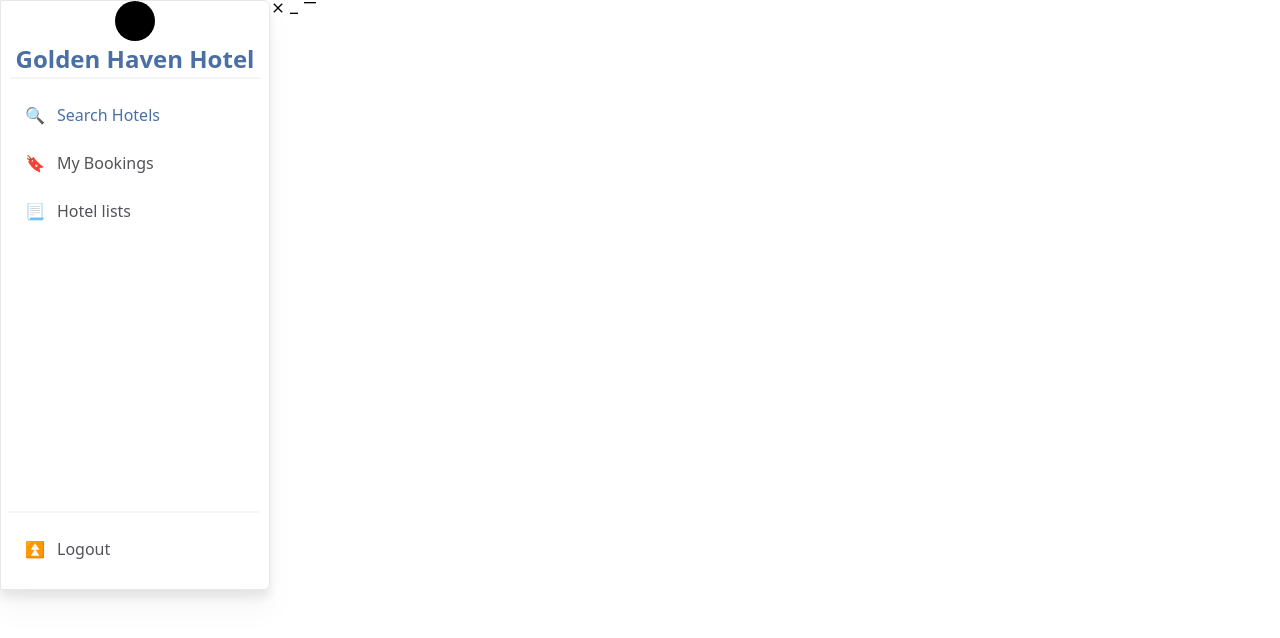
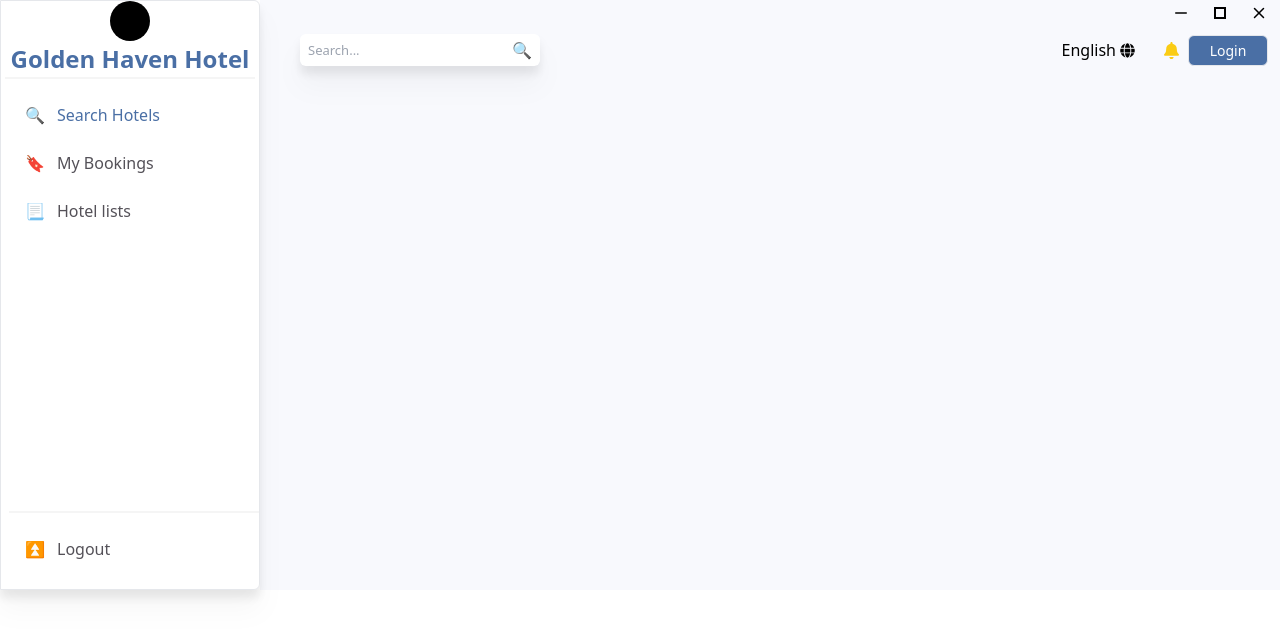
Before and after one commit to sujansijakhow/hotel-system, a React (Vite) app: page / in a window 1280 px wide. Shown: the top 638 px of the page. Built offline with nearby package versions, Linux system fonts and the light colour scheme.

Commit message:
Navbar/updated

```diff
--- a/src/components/Navbar.jsx
+++ b/src/components/Navbar.jsx
@@ -1,19 +1,55 @@
-import React from 'react'
-import { MdClose, MdMinimize, MdMaximize } from "react-icons/md";
+import React from 'react';
+import { X, Minus } from 'lucide-react';
+import { FaGlobe, FaBell } from 'react-icons/fa';
 
-const Navbar
- = () => {
-  return (
-    <div>
-        <div className='flex flex-col'>
-            <div className='flex'>
-                <span><MdClose /></span>
-                <span><MdMinimize /></span>
-                <span><MdMaximize /></span>
+const Navbar = () => {
+    return (
+        <div className="w-full bg-body">
+            <div className='flex flex-col gap-2'>
+
+                <div className="flex justify-end p-1 space-x-2">
+                    <button
+                        className="hover:bg-yellow-400 hover:text-black px-2 rounded transition duration-200"
+                        title="Minimize"
+                    >
+                        <Minus size={18} className='font-bold' />
+                    </button>
+                    <button
+                        className="hover:bg-green-400 hover:text-black px-2 rounded transition duration-200"
+                        title="Maximize"
+                    >
+                        <div className='border-2 border-black w-3 h-3'></div>
+                    </button>
+                    <button
+                        className="hover:bg-red-500 hover:text-white px-2 rounded transition duration-200"
+                        title="Close"
+                    >
+                        <X size={18} className='font-bold' />
+                    </button>
+                </div>
+                <div className='flex justify-between items-center ml-10'>
+                    <div className="h-8 w-60 bg-white drop-shadow-xl rounded-md flex justify-between pr-2 items-center focus-within:outline focus-within:outline-1 focus-within:outline-gray-400">
+                        <input type="text" className="outline-none h-8 pl-2 w-full bg-transparent text-gray-200 font-normal text-[13px]" placeholder='Search...' />
+                        <span className='cursor-pointer'>🔍</span>
+                    </div>
+
+                    <div className='flex gap-7 text mr-3'>
+                        <div className='flex gap-1 items-center'>
+                            <span className='font-inter'>English</span>
+                            <FaGlobe size={15} />
+                        </div>
+                        <div className='flex items-center gap-2'>
+                            <FaBell size={17} className='text-yellow-400 outline-1 outline-1-black' />
+                            <button className='bg-primary rounded-md w-20 font-medium text-white text-[14px] border p-1'>Login</button>
+                        </div>
+                    </div>
+
+
+
+                </div>
             </div>
         </div>
-    </div>
-  )
-}
+    );
+};
 
-export default Navbar
+export default Navbar;
```
